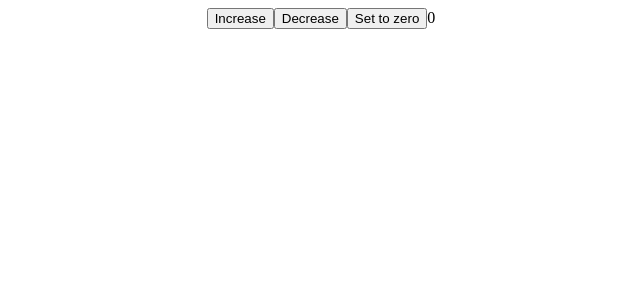
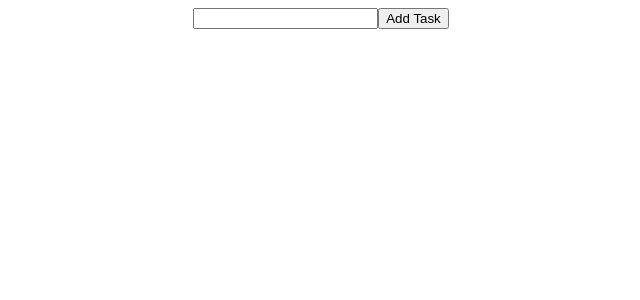
Before and after one commit to samuelezedi/react-basic, a React (Create React App) app: page / in a window 1280 px wide. Shown: the top 300 px of the page, without its empty margins (319-959 px from the left). Built offline with nearby package versions, Linux system fonts and the light colour scheme.

Commit message:
implemented dynamic list, in todo list project.

```diff
--- a/src/App.js
+++ b/src/App.js
@@ -5,23 +5,29 @@ import './App.css';
 import { useState } from 'react';
 
 function App() {
- const [count, setCount] = useState(0);
-  const decrease = () => {
-    setCount(count-1);
+  const [todoList, setTodoList] = useState([]);
+  const [newTask, setNewTask] = useState("");
+
+  const handleInput = (event) => {
+    setNewTask(event.target.value);
   }
-  const increase = () => {
-    setCount(count+1);
+
+  const handleTodoList = () => {
+    const newTodoList = [newTask,...todoList];
+    setTodoList(newTodoList);
   }
-  const zero = () => {
-    setCount(0);
-  }
+
   return (
     <div className="App">
-      <button onClick={increase}>Increase</button>
-      <button onClick={decrease}>Decrease</button>
-      <button onClick={zero}>Set to zero</button>
-
-      {count}
+      <div className="inputs">
+        <input onChange={handleInput} />
+        <button onClick={handleTodoList}> Add Task </button>
+      </div>
+      <div className="list">
+        {todoList.map((task, key) => {
+          return <h1>{task}</h1>
+        })}
+      </div>
     </div>
   );
 }
```
